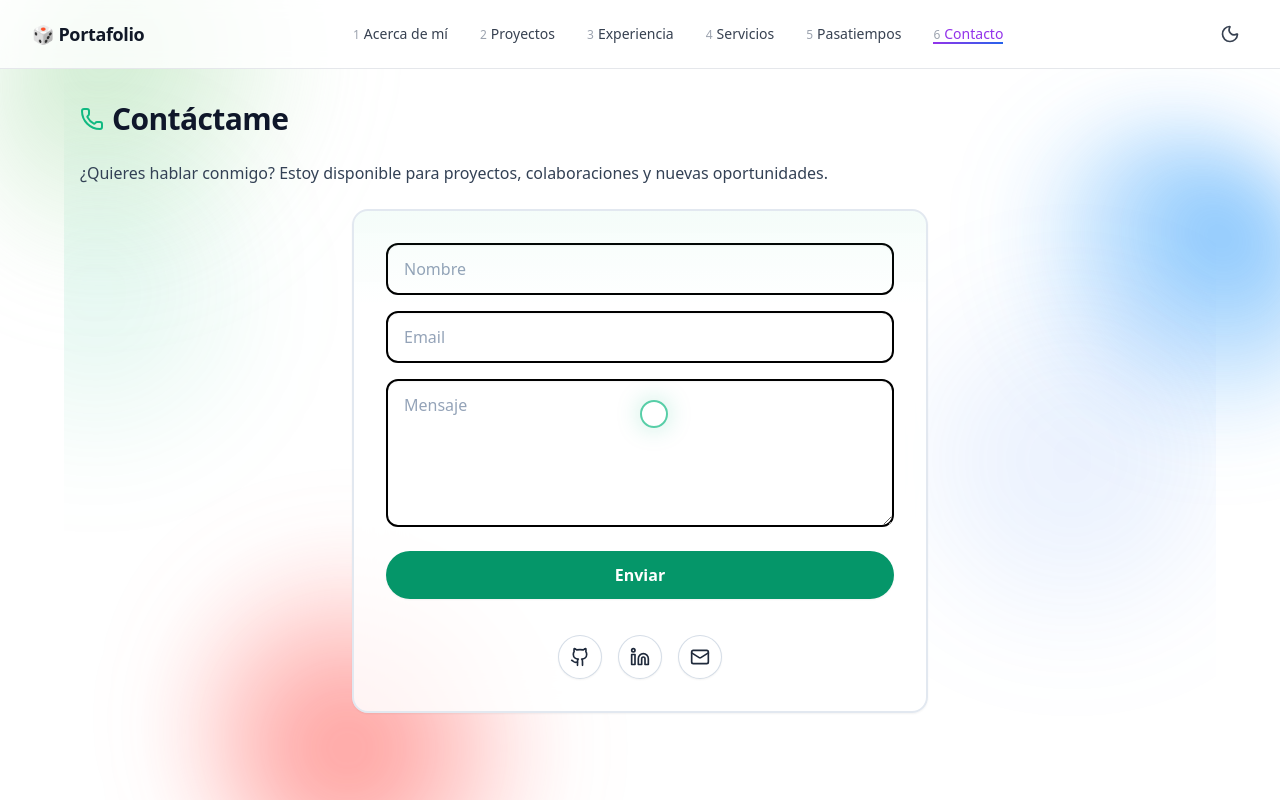
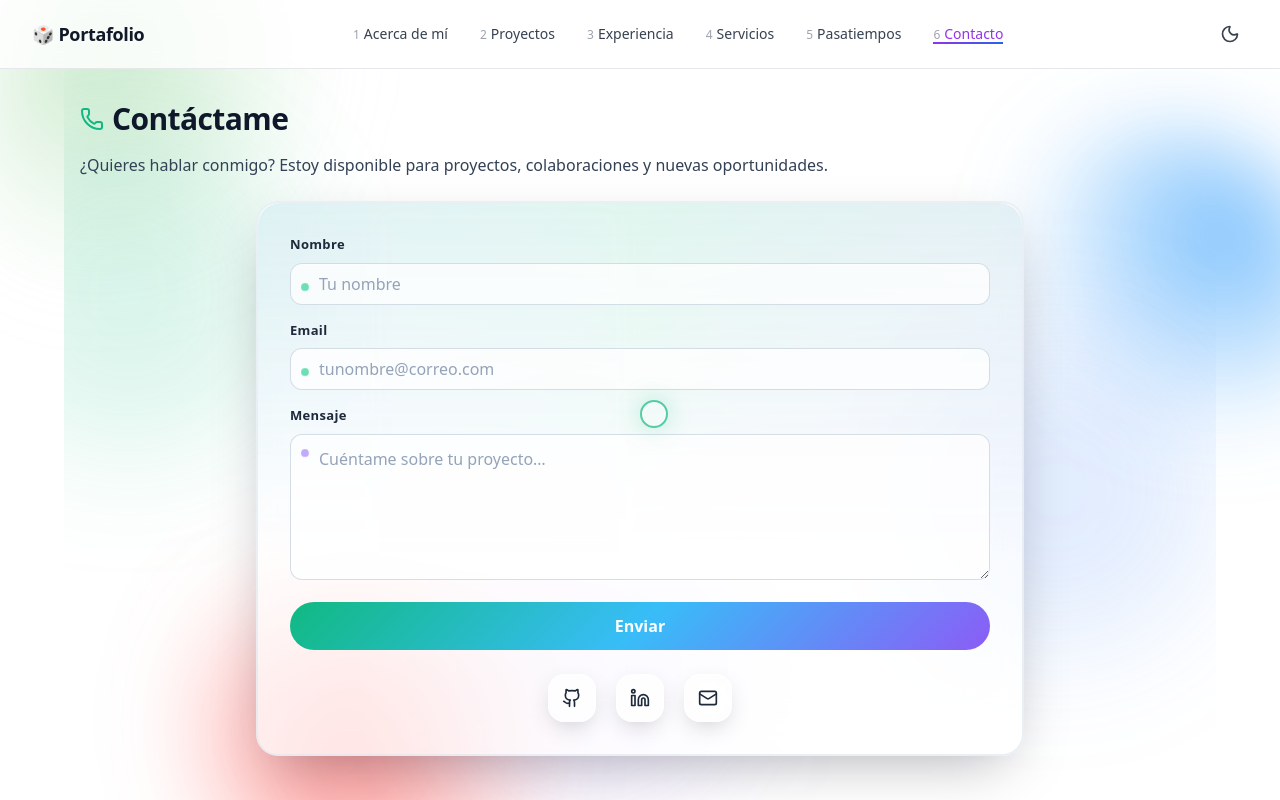
Before and after one commit to Jesusdavid2004/Dese-o_interfaces_proyecto_final, a Next.js app: page /contact in a window 1280 px wide. Built offline with nearby package versions, Linux system fonts and the light colour scheme.

Commit message:
mejorando el contact

```diff
--- a/src/app/contact/page.tsx
+++ b/src/app/contact/page.tsx
@@ -1,99 +1,182 @@
 "use client";
+import React from "react";
 import { Github, Linkedin, Mail, Phone } from "lucide-react";
-import React from "react";
 
 export default function ContactPage() {
   return (
     <main className="relative mx-auto max-w-6xl px-4 pb-24">
-      {/* Fondo decorativo sutil */}
-      <div
-        aria-hidden
-        className="pointer-events-none absolute inset-0 -z-10"
-      >
-        <div className="absolute -left-24 top-24 h-64 w-64 rounded-full bg-emerald-500/10 blur-3xl dark:bg-emerald-400/10" />
-        <div className="absolute right-0 top-1/3 h-72 w-72 rounded-full bg-blue-500/10 blur-3xl dark:bg-blue-400/10" />
-      </div>
+      {/* Fondo atmosférico */}
+      <BackdropAura />
 
       <section className="mt-8">
-        <div className="flex items-center gap-2 mb-6">
+        <header className="flex items-center gap-2 mb-4">
           <Phone className="h-6 w-6 text-emerald-500" />
           <h2 className="text-3xl font-extrabold text-slate-900 dark:text-white">
             Contáctame
           </h2>
-        </div>
+        </header>
 
         <p className="mb-6 text-slate-700 dark:text-slate-300">
           ¿Quieres hablar conmigo? Estoy disponible para proyectos, colaboraciones y nuevas oportunidades.
         </p>
 
-        <form
-          id="form"
-          className="relative overflow-hidden rounded-2xl border-2 border-slate-200 dark:border-slate-700 bg-white/85 dark:bg-slate-900/60 backdrop-blur-xl p-6 md:p-8 max-w-xl mx-auto grid gap-4 shadow-sm"
-        >
-          {/* Glow superior */}
-          <div className="pointer-events-none absolute inset-x-0 -top-24 h-48 bg-gradient-to-b from-emerald-400/10 to-transparent dark:from-emerald-400/10" />
+        <div className="mx-auto max-w-3xl">
+          <GlassCard>
+            <ContactForm />
+            <SocialRow />
+          </GlassCard>
+        </div>
+      </section>
 
-          <input
-            type="text"
-            name="name"
-            id="name"
-            placeholder="Nombre"
-            autoComplete="name"
-            required
-            className="form-field rounded-xl border border-slate-300 dark:border-slate-700 bg-white/80 dark:bg-slate-900/60 px-4 py-2 text-slate-900 dark:text-slate-100 placeholder:text-slate-400 dark:placeholder:text-slate-500 focus:outline-none focus:ring-2 focus:ring-emerald-400/50"
-          />
-
-          <input
-            type="email"
-            name="email"
-            id="email"
-            placeholder="Email"
-            autoComplete="email"
-            required
-            className="form-field rounded-xl border border-slate-300 dark:border-slate-700 bg-white/80 dark:bg-slate-900/60 px-4 py-2 text-slate-900 dark:text-slate-100 placeholder:text-slate-400 dark:placeholder:text-slate-500 focus:outline-none focus:ring-2 focus:ring-emerald-400/50"
-          />
-
-          <textarea
-            name="message"
-            id="message"
-            placeholder="Mensaje"
-            rows={5}
-            className="form-field rounded-xl border border-slate-300 dark:border-slate-700 bg-white/80 dark:bg-slate-900/60 px-4 py-2 text-slate-900 dark:text-slate-100 placeholder:text-slate-400 dark:placeholder:text-slate-500 focus:outline-none focus:ring-2 focus:ring-emerald-400/50"
-          />
-
-          <button
-            type="submit"
-            className="mt-2 inline-flex items-center justify-center rounded-full bg-emerald-600 px-6 py-3 font-semibold text-white shadow-sm transition hover:bg-emerald-700 focus:outline-none focus:ring-2 focus:ring-emerald-400/50"
-          >
-            Enviar
-          </button>
-
-          {/* Accesos solo ícono, rediseñados */}
-          <div className="flex items-center justify-center gap-4 mt-5">
-            <IconPill
-              label="GitHub"
-              href="https://github.com/tu-usuario"
-              Icon={Github}
-            />
-            <IconPill
-              label="LinkedIn"
-              href="https://www.linkedin.com/in/tu-usuario"
-              Icon={Linkedin}
-            />
-            <IconPill
-              label="Email"
-              href="mailto:tu@email.com"
-              Icon={Mail}
-            />
-          </div>
-        </form>
-      </section>
+      {/* keyframes locales */}
+      <style>{`
+        @keyframes borderGlow {
+          0% { opacity: .35; }
+          100% { opacity: .9; }
+        }
+        @keyframes sheen {
+          0% { transform: translateX(-120%); }
+          100% { transform: translateX(120%); }
+        }
+        @keyframes pulseDot {
+          0% { transform: scale(1); opacity: .6; }
+          50% { transform: scale(1.3); opacity: .9; }
+          100% { transform: scale(1); opacity: .6; }
+        }
+      `}</style>
     </main>
   );
 }
 
-/* --------- Subcomponente estilizado (solo ícono) ---------- */
-function IconPill({
+/* ---------- Bloques ---------- */
+function BackdropAura() {
+  return (
+    <div aria-hidden className="pointer-events-none absolute inset-0 -z-10">
+      <div className="absolute -left-24 top-16 h-80 w-80 rounded-full bg-emerald-500/15 blur-3xl dark:bg-emerald-400/15" />
+      <div className="absolute right-0 top-1/3 h-80 w-80 rounded-full bg-blue-500/15 blur-3xl dark:bg-blue-400/15" />
+      <div className="absolute left-1/3 bottom-10 h-72 w-72 rounded-full bg-violet-500/10 blur-3xl dark:bg-violet-400/10" />
+    </div>
+  );
+}
+
+function GlassCard({ children }: { children: React.ReactNode }) {
+  return (
+    <div className="relative overflow-hidden rounded-[22px] border-2 border-slate-200/70 dark:border-slate-700/70 bg-white/70 dark:bg-slate-900/60 backdrop-blur-xl shadow-[0_20px_60px_-20px_rgba(2,6,23,.35)]">
+      {/* Borde animado */}
+      <div className="pointer-events-none absolute inset-0 rounded-[20px] ring-1 ring-emerald-400/30 [mask:linear-gradient(#000,transparent_60%)]" />
+      <div
+        className="pointer-events-none absolute inset-0 rounded-[22px] opacity-40"
+        style={{
+          background:
+            "conic-gradient(from 0deg at 50% 50%, rgba(16,185,129,.35), rgba(99,102,241,.35), rgba(59,130,246,.35), rgba(16,185,129,.35))",
+          animation: "borderGlow 3s ease-in-out infinite alternate",
+          WebkitMask: "linear-gradient(#000, transparent 65%)",
+          mask: "linear-gradient(#000, transparent 65%)",
+        }}
+      />
+      {/* Sheen sutil */}
+      <span className="pointer-events-none absolute inset-y-0 -skew-x-12 w-1/3 bg-white/5 dark:bg-white/3 blur-md animate-[sheen_8s_linear_infinite]" />
+      <div className="relative p-6 md:p-8">{children}</div>
+    </div>
+  );
+}
+
+function ContactForm() {
+  return (
+    <form id="form" className="grid gap-4">
+      <div className="grid gap-2">
+        <Label>Nombre</Label>
+        <Input name="name" autoComplete="name" placeholder="Tu nombre" />
+      </div>
+
+      <div className="grid gap-2">
+        <Label>Email</Label>
+        <Input type="email" name="email" autoComplete="email" placeholder="tunombre@correo.com" />
+      </div>
+
+      <div className="grid gap-2">
+        <Label>Mensaje</Label>
+        <TextArea name="message" rows={5} placeholder="Cuéntame sobre tu proyecto…" />
+      </div>
+
+      <GradientButton type="submit">Enviar</GradientButton>
+    </form>
+  );
+}
+
+function SocialRow() {
+  return (
+    <div className="mt-6 flex items-center justify-center gap-5">
+      <IconCrystal label="GitHub" href="https://github.com/tu-usuario" Icon={Github} />
+      <IconCrystal label="LinkedIn" href="https://www.linkedin.com/in/tu-usuario" Icon={Linkedin} />
+      <IconCrystal label="Email" href="mailto:tu@email.com" Icon={Mail} />
+    </div>
+  );
+}
+
+/* ---------- Atomos ---------- */
+function Label({ children }: { children: React.ReactNode }) {
+  return (
+    <label className="text-[13px] font-semibold tracking-wide text-slate-800 dark:text-slate-200">
+      {children}
+    </label>
+  );
+}
+
+function Input(props: React.InputHTMLAttributes<HTMLInputElement>) {
+  return (
+    <div className="relative">
+      <span className="pointer-events-none absolute left-3 top-1/2 -translate-y-1/2 h-1.5 w-1.5 rounded-full bg-emerald-400/80 animate-[pulseDot_2.2s_ease-in-out_infinite]" />
+      <input
+        {...props}
+        className={[
+          "w-full rounded-xl border border-slate-300/80 dark:border-slate-700/80",
+          "bg-white/75 dark:bg-slate-900/50 px-4 py-2 pl-7 text-slate-900 dark:text-slate-100",
+          "placeholder:text-slate-400 dark:placeholder:text-slate-500",
+          "outline-none transition focus:ring-2 focus:ring-emerald-400/50",
+          "shadow-[inset_0_1px_0_0_rgba(255,255,255,.35)] dark:shadow-[inset_0_1px_0_0_rgba(255,255,255,.06)]",
+        ].join(" ")}
+      />
+    </div>
+  );
+}
+
+function TextArea(props: React.TextareaHTMLAttributes<HTMLTextAreaElement>) {
+  return (
+    <div className="relative">
+      <span className="pointer-events-none absolute left-3 top-4 h-1.5 w-1.5 rounded-full bg-violet-400/80 animate-[pulseDot_2.2s_ease-in-out_infinite]" />
+      <textarea
+        {...props}
+        className={[
+          "w-full rounded-xl border border-slate-300/80 dark:border-slate-700/80",
+          "bg-white/75 dark:bg-slate-900/50 px-4 py-3 pl-7 text-slate-900 dark:text-slate-100",
+          "placeholder:text-slate-400 dark:placeholder:text-slate-500",
+          "outline-none transition focus:ring-2 focus:ring-emerald-400/50 min-h-[140px] resize-y",
+          "shadow-[inset_0_1px_0_0_rgba(255,255,255,.35)] dark:shadow-[inset_0_1px_0_0_rgba(255,255,255,.06)]",
+        ].join(" ")}
+      />
+    </div>
+  );
+}
+
+function GradientButton(props: React.ButtonHTMLAttributes<HTMLButtonElement>) {
+  return (
+    <button
+      {...props}
+      className="group relative inline-flex items-center justify-center overflow-hidden rounded-full px-6 py-3 font-semibold text-white focus:outline-none focus:ring-2 focus:ring-emerald-400/50"
+      style={{
+        background:
+          "linear-gradient(135deg, rgba(16,185,129,1) 0%, rgba(56,189,248,1) 50%, rgba(139,92,246,1) 100%)",
+      }}
+    >
+      {/* brillo */}
+      <span className="pointer-events-none absolute inset-0 opacity-0 group-hover:opacity-100 transition duration-300 bg-[radial-gradient(60%_60%_at_50%_10%,rgba(255,255,255,.25),transparent_60%)]" />
+      <span className="relative">Enviar</span>
+    </button>
+  );
+}
+
+function IconCrystal({
   href,
   label,
   Icon,
@@ -109,29 +192,25 @@ function IconPill({
       rel={href.startsWith("http") ? "noreferrer" : undefined}
       aria-label={label}
       className="
-        group relative inline-flex h-11 w-11 items-center justify-center
-        rounded-full border border-slate-300/80 bg-white text-slate-800
-        shadow-sm transition-all duration-300
-        hover:-translate-y-0.5 hover:shadow-md
-        hover:border-emerald-400/70 focus:outline-none
-        focus:ring-2 focus:ring-emerald-400/50
-        dark:bg-slate-900 dark:border-slate-700 dark:text-slate-100
+        group relative inline-flex h-12 w-12 items-center justify-center
+        rounded-2xl border border-white/60 dark:border-white/10
+        bg-white/30 dark:bg-white/5 backdrop-blur-md
+        shadow-[inset_0_1px_0_rgba(255,255,255,.35),0_8px_28px_-12px_rgba(2,6,23,.45)]
+        transition-all duration-300 hover:-translate-y-0.5 hover:shadow-[inset_0_1px_0_rgba(255,255,255,.35),0_18px_40px_-14px_rgba(16,185,129,.55)]
+        focus:outline-none focus:ring-2 focus:ring-emerald-400/50
       "
     >
-      {/* Aura dinámica */}
-      <span className="pointer-events-none absolute inset-0 rounded-full opacity-0 group-hover:opacity-100 transition duration-300 bg-[radial-gradient(40%_40%_at_50%_40%,rgba(16,185,129,0.18),transparent_60%)]" />
-
-      {/* Icono */}
-      <Icon className="h-5 w-5 relative z-10 transition-transform duration-300 group-hover:scale-110" />
-
-      {/* Tooltip minimal */}
+      {/* reflejo */}
+      <span className="pointer-events-none absolute inset-0 rounded-2xl bg-gradient-to-br from-white/30 to-transparent opacity-70 dark:from-white/10" />
+      {/* glow dinámico */}
+      <span className="pointer-events-none absolute inset-0 rounded-2xl opacity-0 group-hover:opacity-100 transition duration-300 bg-[radial-gradient(45%_45%_at_50%_35%,rgba(16,185,129,0.25),transparent_60%)]" />
+      <Icon className="relative z-10 h-5 w-5 text-slate-800 dark:text-slate-100 transition-transform duration-300 group-hover:scale-110" />
+      {/* tooltip */}
       <span
         className="
-          pointer-events-none absolute -bottom-8 translate-y-1
-          rounded-full px-2 py-0.5 text-xs font-medium
-          text-slate-700 bg-white border border-slate-200 shadow-sm
-          opacity-0 group-hover:opacity-100 group-hover:translate-y-0
-          transition-all duration-200
+          pointer-events-none absolute -bottom-8 translate-y-1 rounded-full px-2 py-0.5
+          text-xs font-medium text-slate-700 bg-white border border-slate-200 shadow-sm
+          opacity-0 group-hover:opacity-100 group-hover:translate-y-0 transition-all duration-200
           dark:text-slate-200 dark:bg-slate-800 dark:border-slate-700
         "
       >
```
